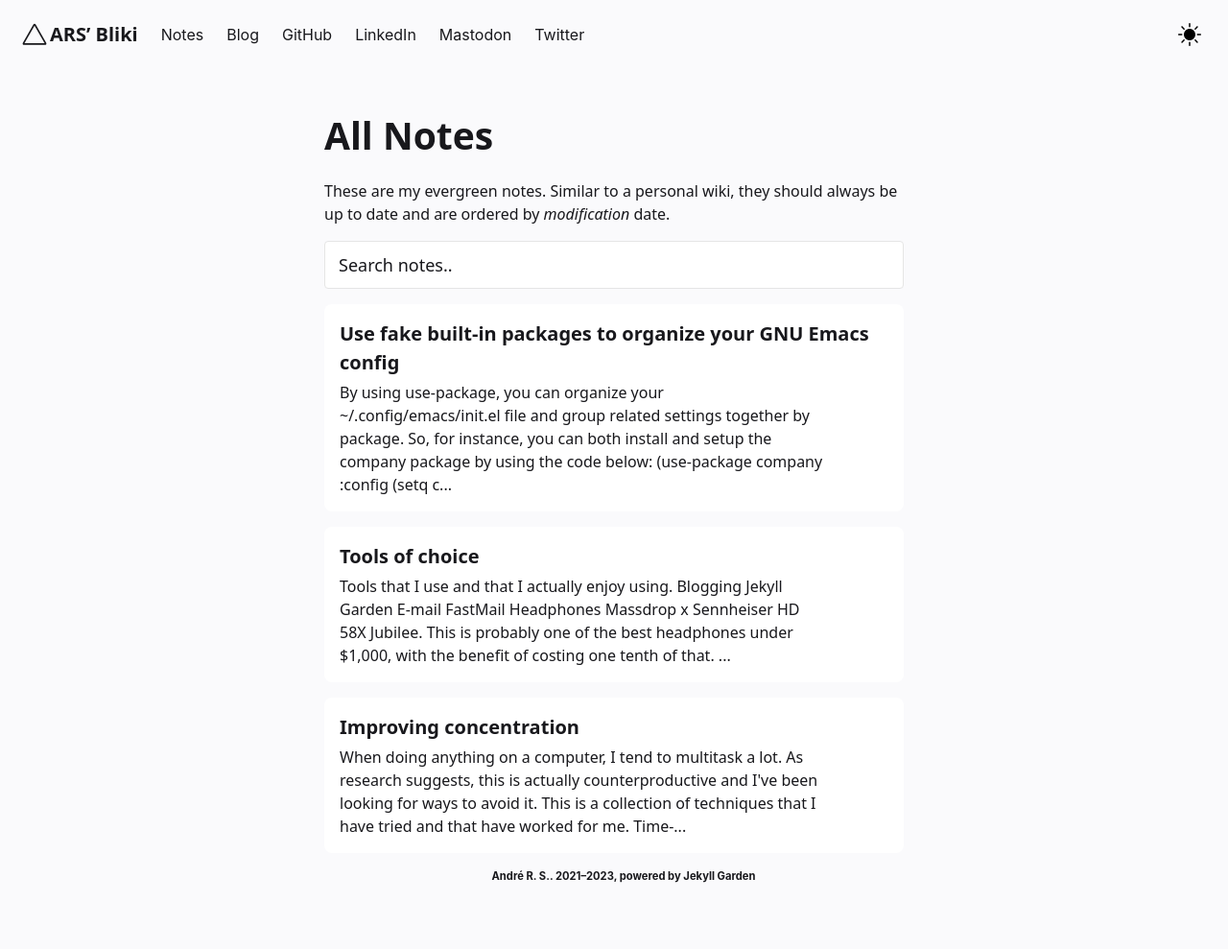
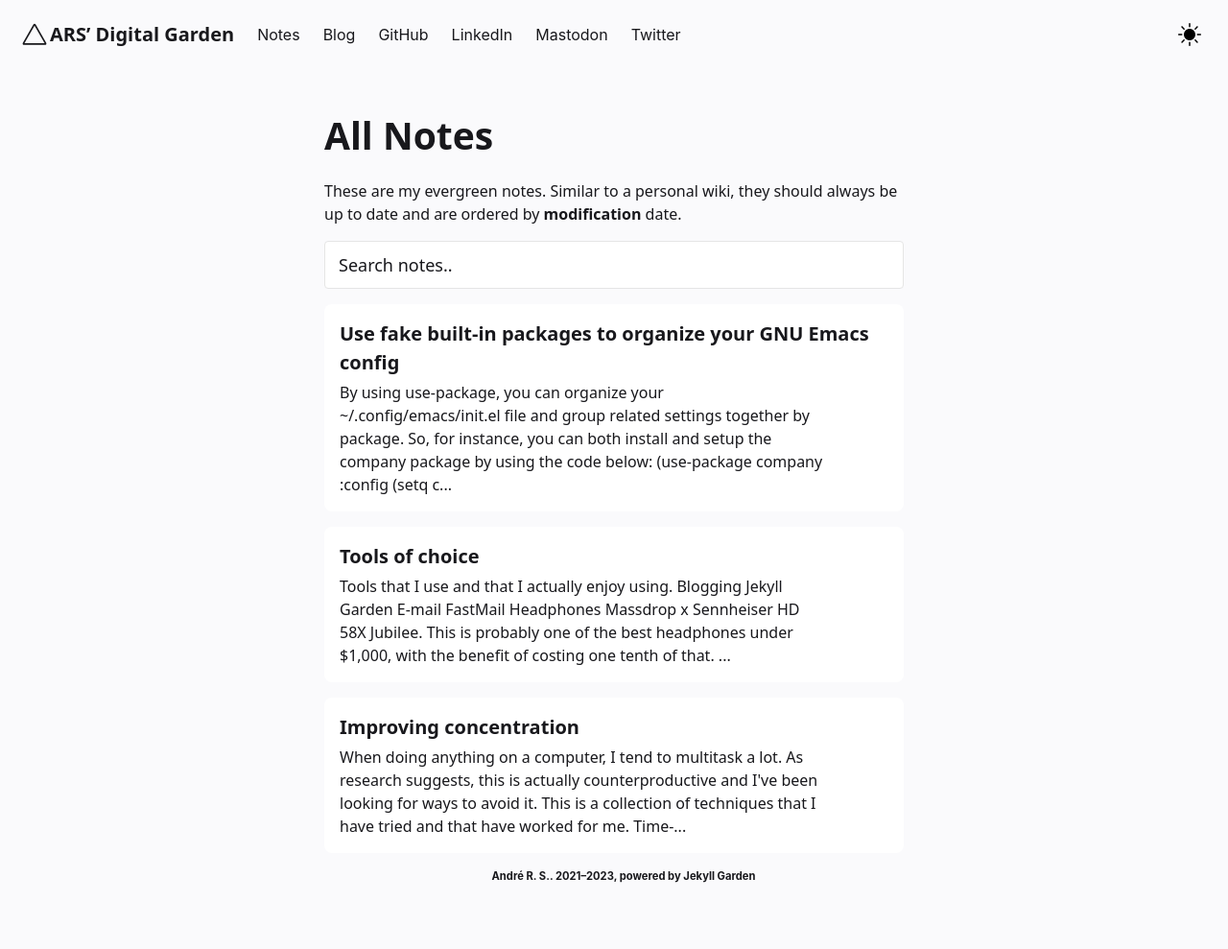
Before and after one commit to ars-dev-br/ars-dev-br.github.io, a Jekyll site: the page built from pages/notes.md, in a window 1280 px wide. Shown: the whole page at 96% size. Built offline with Jekyll 4.4.1, drawn with Linux system fonts in a browser that asks for light colours.

Commit message:
Update title and theme colors

```diff
--- a/_includes/FeedContent.html
+++ b/_includes/FeedContent.html
@@ -4,6 +4,6 @@
   <p>
     These are my evergreen notes. Similar to a personal wiki, they
     should always be up to date and are ordered
-    by <em>modification</em> date.
+    by <strong>modification</strong> date.
   </p>
 </div>
--- a/_includes/Header.html
+++ b/_includes/Header.html
@@ -35,7 +35,7 @@
         <svg width="32" height="32" viewBox="0 0 80 80" fill="none" xmlns="http://www.w3.org/2000/svg">
           <path fill-rule="evenodd" clip-rule="evenodd" d="M36.9477 13.7742C38.3043 11.4086 41.6957 11.4086 43.0523 13.7742L70.5226 61.6774C71.8791 64.043 70.1834 67 67.4703 67H12.5297C9.81658 67 8.12089 64.043 9.47744 61.6774L36.9477 13.7742ZM40 16.9677L13.7506 62.7419H66.2494L40 16.9677Z" fill="var(--text-main)"/>
         </svg>
-        <h4>ARS’ Bliki</h4>
+        <h4>ARS’ Digital Garden</h4>
       </a>
       <div class="navbar-item navbar-dark-mode__mobile is-hidden-tablet" onclick="modeSwitcher()">
         <div class="buttons">
--- a/_layouts/Post.html
+++ b/_layouts/Post.html
@@ -31,7 +31,7 @@
 
   <head>
     <meta content="width=device-width, initial-scale=1" name="viewport" />
-    <meta content="ARS' Bliki" property="og:site_name" />
+    <meta content="ARS' Digital Garden" property="og:site_name" />
     <meta content="Fullstack Software Engineer" property="og:description">
     <meta content="{{ site.url }}/about/" property="article:author">
     {%- if page.title -%}
@@ -146,7 +146,7 @@
 	  <p>
 	    These are my blog posts. They (usually) are more
 	    time-sensitive and might only represent my opinion at a
-	    certain point in time. Ordered by <em>publishing</em>
+	    certain point in time. Ordered by <strong>publishing</strong>
 	    date.
 	  </p>
           <div class="block">
--- a/assets/css/style.css
+++ b/assets/css/style.css
@@ -11,7 +11,7 @@ html, html[data-theme="light"] {
     --color-bis: #363636;
     --text-main: #18181C;
     --text-sub: #5D5D67;
-    --link: #2380ED;
+    --link: #0D9F0E;
     --border: #E5E5E5;
 }
 
@@ -21,7 +21,7 @@ html[data-theme="dark"] {
     --color-bis: #E6E6E6;
     --text-main: #FAFAFC;
     --text-sub: #FFFFFF;
-    --link: #6D9EFF;
+    --link: #1DCF6E;
     --border: #353535;
 }
 
@@ -32,7 +32,7 @@ html[data-theme="dark"] {
         --bg-sub: #262626;
         --text-main: #FAFAFC;
         --text-sub: #FFFFFF;
-        --link: #6D9EFF;
+        --link: #1DCF6E;
         --border: #353535;
     }
 
@@ -41,7 +41,7 @@ html[data-theme="dark"] {
         --bg-sub: #FAFAFC;
         --text-main: #18181C;
         --text-sub: #5D5D67;
-        --link: #2380ED;
+        --link: #0D7F0E;
         --border: #E5E5E5;
   }
 }
```
